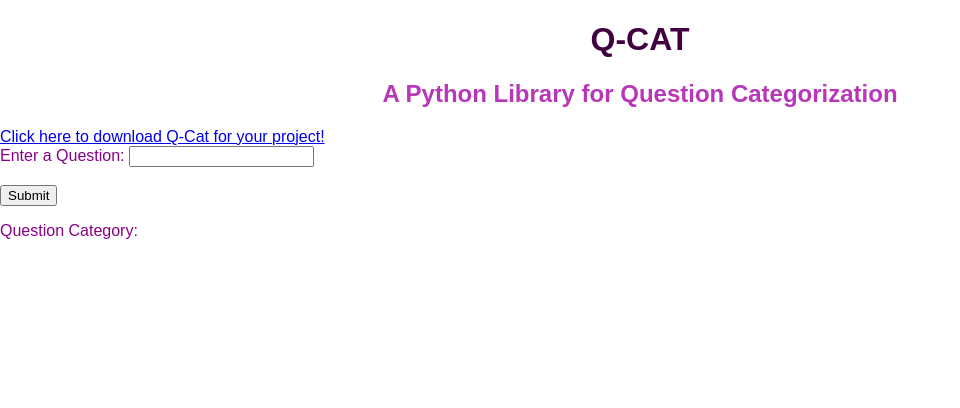
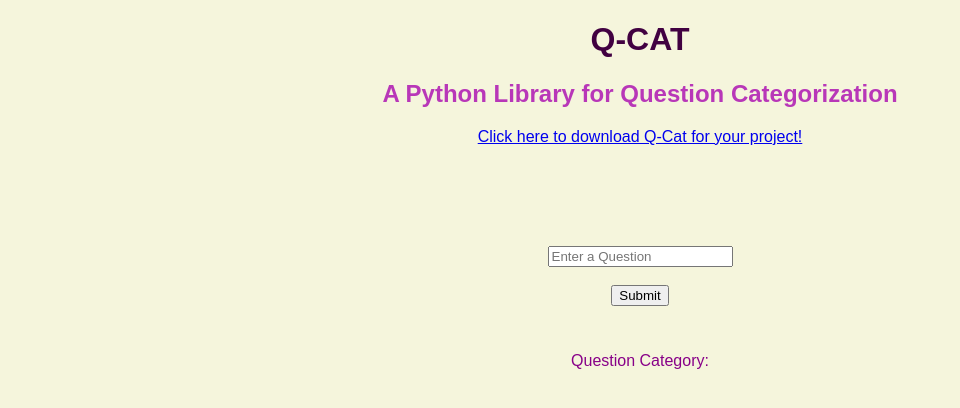
Before and after one commit to mohinigupta30/qcat_frontend, a Flask app: page / in a window 1280 px wide. Shown: the top 408 px of the page, without its empty margins (0-960 px from the left). Run offline with Flask 2, Linux system fonts and the light colour scheme.

Commit message:
Start styling

```diff
--- a/static/style.css
+++ b/static/style.css
@@ -6,19 +6,26 @@ body {
     font-family: Arial, Helvetica, sans-serif;
     margin: 0;
     color:rgb(136, 0, 136);
+    background-color: beige;
 }
+
 .question{
     text-align: center;
 }
+
 h1{
     color:rgb(65, 1, 65);
     text-align: center;
 }
+
 h2{
     color:rgb(184, 55, 184);
     text-align: center;
 }
 
+.q-submission {
+    padding: 100px 0 30px;
+}
 
 header {
     padding: 3vh;
@@ -40,7 +47,6 @@ main {
     margin: 3vh;
 }
 
-
 @media only screen and (max-width: 1000px) {
     /* Media queries go here */
 }
--- a/templates/q-cat-home-page.html
+++ b/templates/q-cat-home-page.html
@@ -6,14 +6,20 @@
     <title>Q CAT</title>
 </head>
 <body>
+    <center>
+    <div>
         <h1>Q-CAT</h1>
         <h2>A Python Library for Question Categorization</h2>
         <a href="https://www.w3schools.com/">Click here to download Q-Cat for your project!</a>
+    </div>
+    <div class="q-submission">
         <form action='/question' method='post'>
-        <label for="question">Enter a Question:</label>
-        <input type="text" id="question" name="entered_question"><br><br>
+            <!-- <label for="question">Enter a Question:</label> -->
+            <input type="text" id="question" name="entered_question" placeholder="Enter a Question"><br><br>
             <input type="submit" value="Submit">
         </form>
+    </div>
     <p>Question Category: {{category}}</p>
+    </center>
 </body>
 </html>
```
Lines whose indentation alone changed are shown as unchanged.
